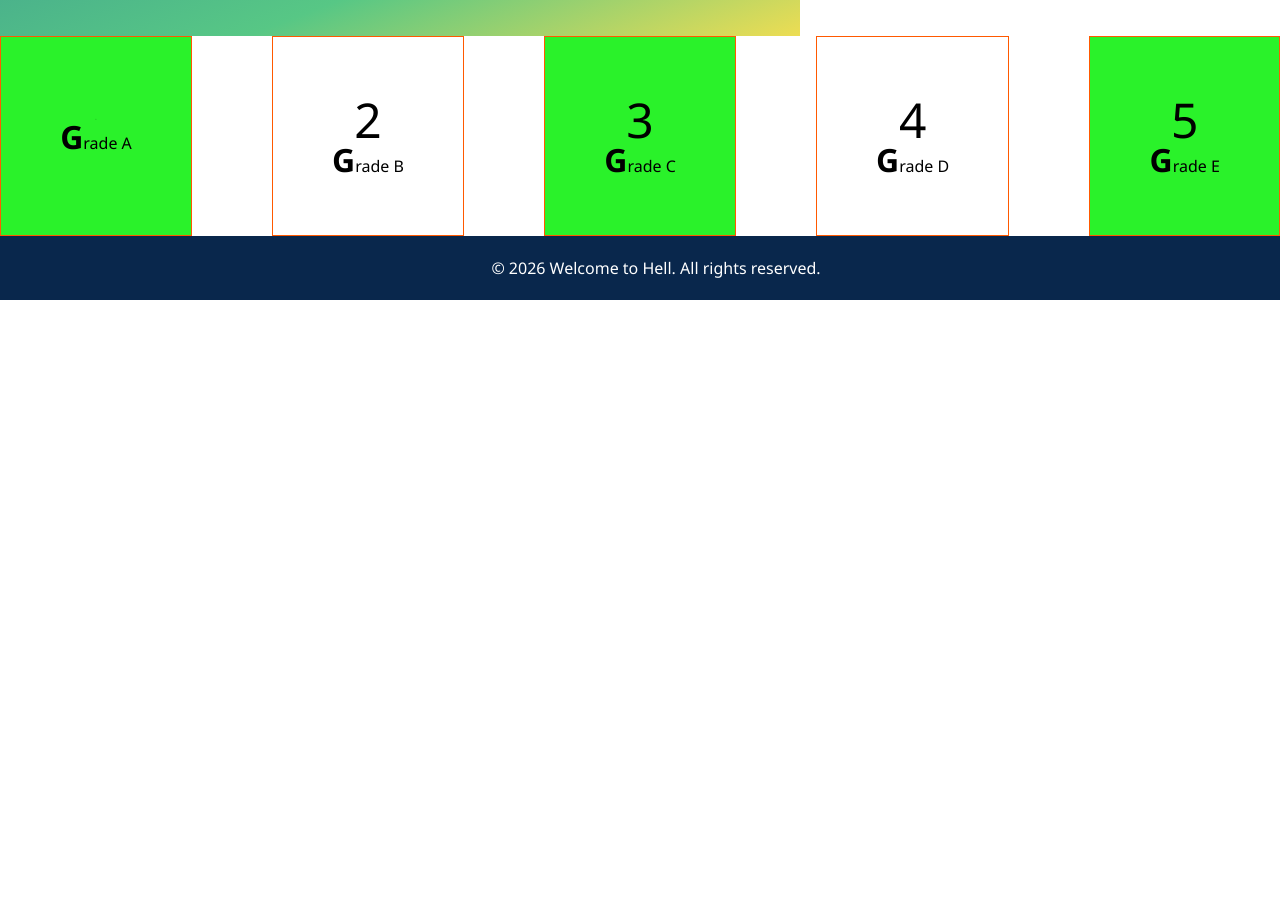
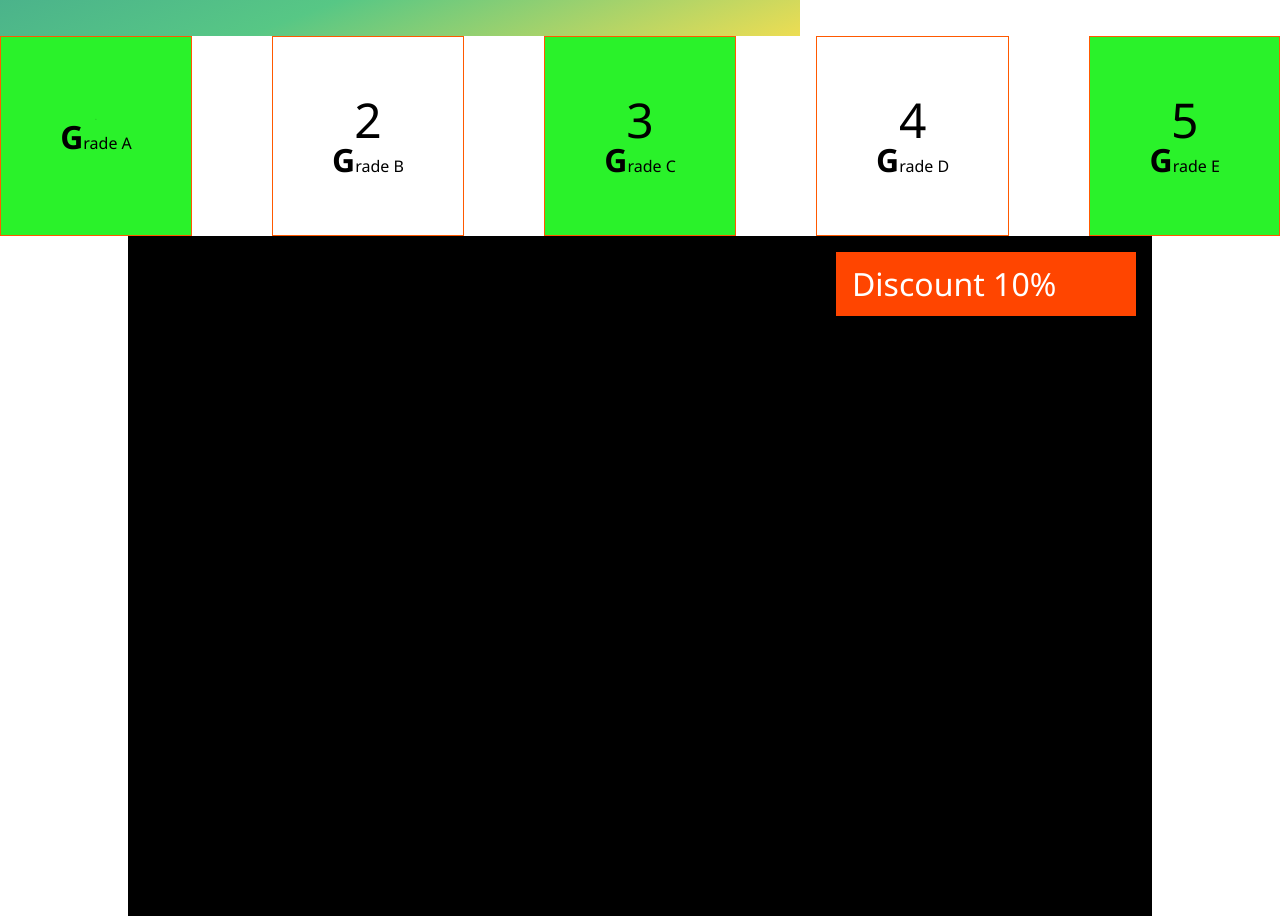
Before and after one commit to cmdtrwd/WK01-Hell, a plain HTML site: page home.html in a window 1280 px wide. Shown: the part 1484-2400 px from the top of the page. Before the commit the page ends 1784 px from the top, so only its background shows below. Drawn offline with Linux system fonts and the light colour scheme.

Commit message:
position absolute

```diff
--- a/home.css
+++ b/home.css
@@ -168,6 +168,27 @@ header {
     }
 }
 
+#hero{
+    position:relative;
+    width: 80%;
+    margin: 0 auto;
+    background-color: black;
+    height: 100vh;
+    box-sizing: border-box;
+    article{
+        position: absolute;
+        top: 16px;
+        right: 16px;
+        width: 300px;
+        background-color: orangered;
+        h1{
+            font-size: 2rem;
+            color: white;
+            padding: 16px;
+        }
+    }
+}
+
 footer {
     width: 100%;
     padding: 24px 16px;
--- a/home.html
+++ b/home.html
@@ -72,6 +72,11 @@
         </article>
     </section>
 
+    <section id="hero">
+        <article>
+            <h1>Discount 10%</h1>
+        </article>
+    </section>
 
     <footer>
         <p>&copy; 2026 Welcome to Hell. All rights reserved.</p>
```
